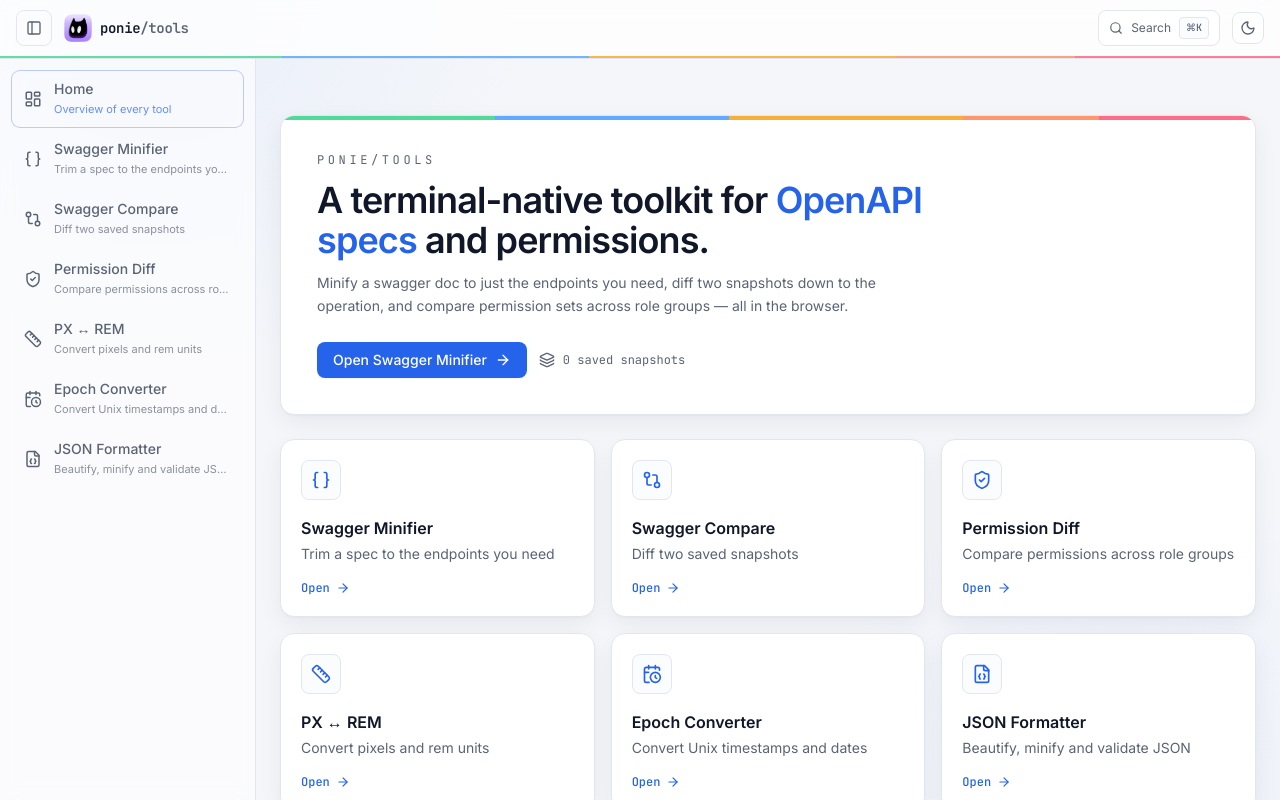
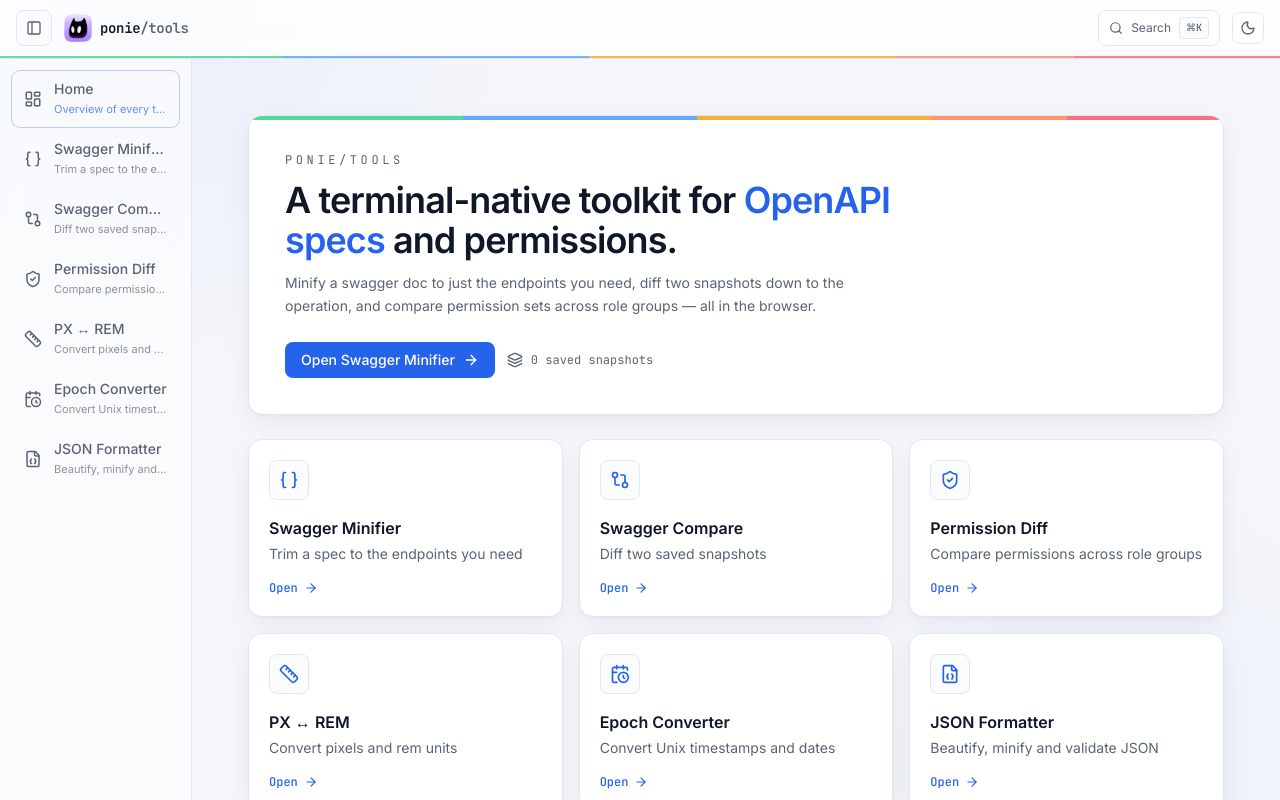
Before and after one commit to susuwatari15/ponie-tools, a Next.js app: page / in a window 1280 px wide. Built offline with nearby package versions, Linux system fonts and the light colour scheme.

Commit message:
refactor(sidebar): add max-width constraint to desktop sidebar

```diff
--- a/src/components/layout/Sidebar.tsx
+++ b/src/components/layout/Sidebar.tsx
@@ -51,7 +51,7 @@ export const Sidebar: FC = () => {
 			{/* Desktop column */}
 			<aside
 				className={cn(
-					"w-64 shrink-0 border-r border-line bg-surface/60 backdrop-blur",
+					"w-64 shrink-0 border-r border-line bg-surface/60 backdrop-blur max-w-[15vw]",
 					collapsed ? "hidden" : "hidden lg:block",
 				)}
 			>
```
